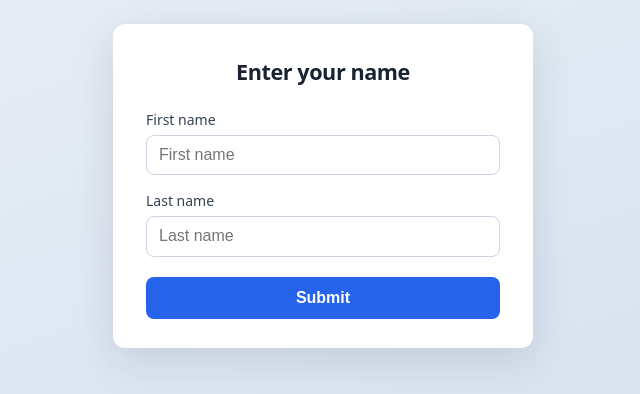
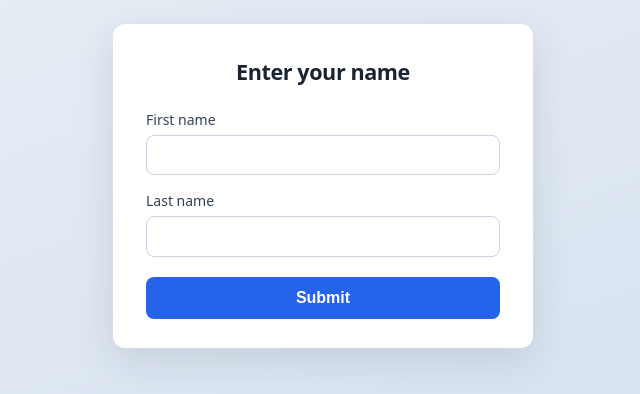
Before and after one commit to rajatkumarpatra/DisplayName, a React (Vite) app: page / in a window 1280 px wide. Shown: the top 394 px of the page, without its empty margins (317-957 px from the left). Built offline with nearby package versions, Linux system fonts and the light colour scheme.

Commit message:
new changes

```diff
--- a/src/App.jsx
+++ b/src/App.jsx
@@ -1,49 +1,24 @@
-import { useRef, useState } from 'react'
-import './App.css'
+import { useState } from "react";
+import "./App.css";
 
 function App() {
-  const firstInputRef = useRef(null)
-  const lastInputRef = useRef(null)
+  const [firstName, setFirstName] = useState("");
+  const [lastName, setLastName] = useState("");
+  const [fullName, setFullName] = useState("");
 
-  const [firstName, setFirstName] = useState('')
-  const [lastName, setLastName] = useState('')
-  const [fullName, setFullName] = useState('')
+  function handleSubmit(e) {
+    e.preventDefault();
 
-  function clearCustomValidity() {
-    firstInputRef.current?.setCustomValidity('')
-    lastInputRef.current?.setCustomValidity('')
-  }
+    const first = firstName.trim();
+    const last = lastName.trim();
 
-  function handleSubmit(event) {
-    event.preventDefault()
-
-    const form = event.currentTarget
-    const fd = new FormData(form)
-    const first = String(
-      firstInputRef.current?.value ?? fd.get('firstName') ?? firstName,
-    ).trim()
-    const last = String(
-      lastInputRef.current?.value ?? fd.get('lastName') ?? lastName,
-    ).trim()
-
-    if (!first) {
-      clearCustomValidity()
-      firstInputRef.current?.setCustomValidity('Please fill out this field.')
-      firstInputRef.current?.reportValidity()
-      setFullName('')
-      return
+    // validation
+    if (!first || !last) {
+      setFullName("");
+      return;
     }
 
-    if (!last) {
-      clearCustomValidity()
-      lastInputRef.current?.setCustomValidity('Please fill out this field.')
-      lastInputRef.current?.reportValidity()
-      setFullName('')
-      return
-    }
-
-    clearCustomValidity()
-    setFullName(`${first} ${last}`)
+    setFullName(`${first} ${last}`);
   }
 
   return (
@@ -51,58 +26,39 @@ function App() {
       <div className="card">
         <h1>Enter your name</h1>
 
-        <form id="name-form" noValidate onSubmit={handleSubmit}>
-          <label htmlFor="first-name">First name</label>
+        <form onSubmit={handleSubmit}>
+          <label>First name</label>
           <input
-            ref={firstInputRef}
-            id="first-name"
-            name="firstName"
             type="text"
-            placeholder="First name"
-            autoComplete="given-name"
             value={firstName}
             onChange={(e) => {
-              setFirstName(e.target.value)
-              setFullName('')
-              firstInputRef.current?.setCustomValidity('')
+              setFirstName(e.target.value);
+              setFullName("");
             }}
-            required
           />
 
-          <label htmlFor="last-name">Last name</label>
+          <label>Last name</label>
           <input
-            ref={lastInputRef}
-            id="last-name"
-            name="lastName"
             type="text"
-            placeholder="Last name"
-            autoComplete="family-name"
             value={lastName}
             onChange={(e) => {
-              setLastName(e.target.value)
-              setFullName('')
-              lastInputRef.current?.setCustomValidity('')
+              setLastName(e.target.value);
+              setFullName("");
             }}
-            required
           />
 
           <button type="submit">Submit</button>
         </form>
 
-        <div
-          className={fullName ? 'output' : 'output output--pending'}
-          role={fullName ? 'status' : undefined}
-          aria-live={fullName ? 'polite' : undefined}
-          aria-hidden={fullName ? undefined : 'true'}
-        >
-          {!!fullName && <div className="output-label">Full name</div>}
-          <div id="full-name" className="output-name">
-            {fullName}
+        {/* Render only when valid */}
+        {fullName && (
+          <div className="output">
+            <p>{fullName}</p>
           </div>
-        </div>
+        )}
       </div>
     </main>
-  )
+  );
 }
 
-export default App
+export default App;
```
